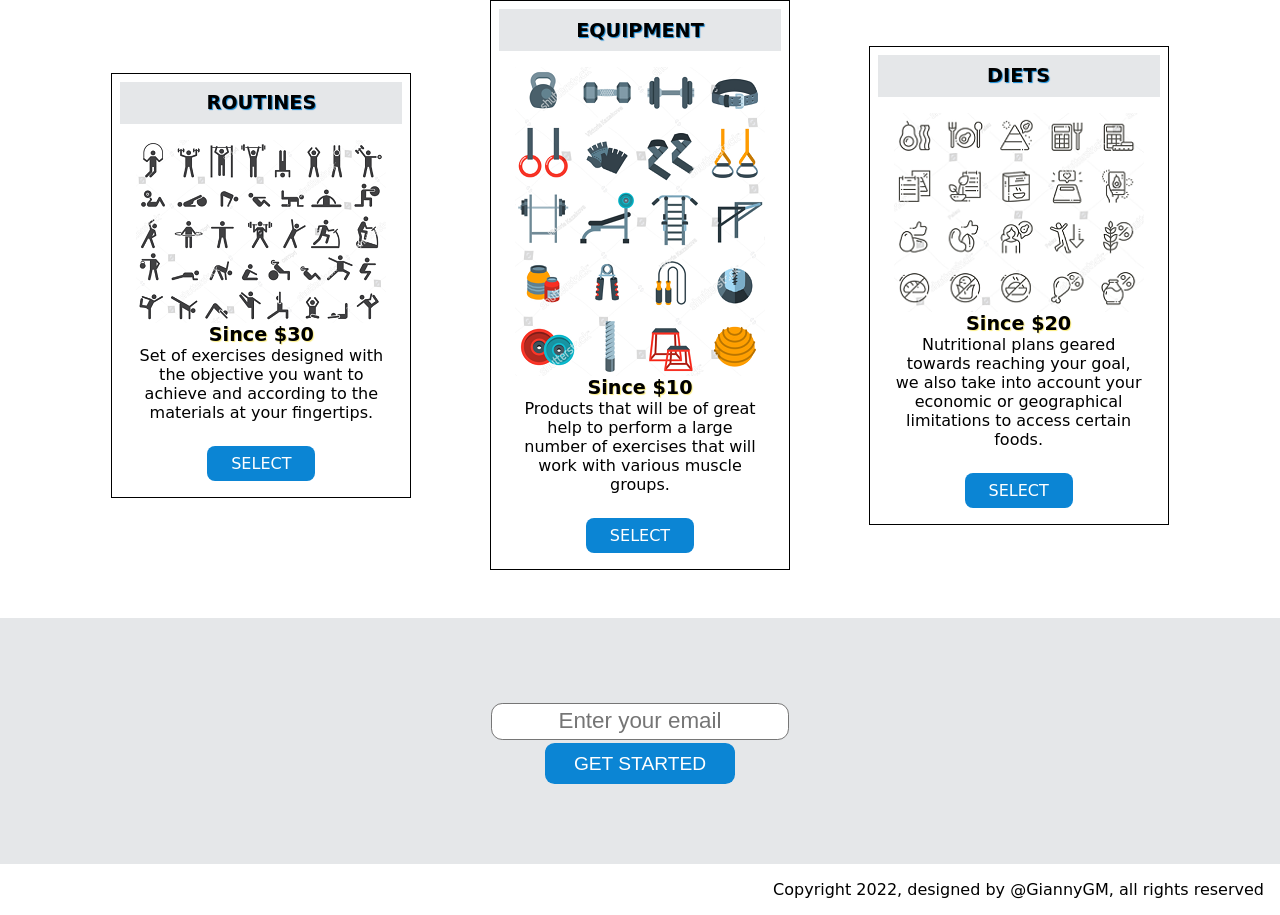
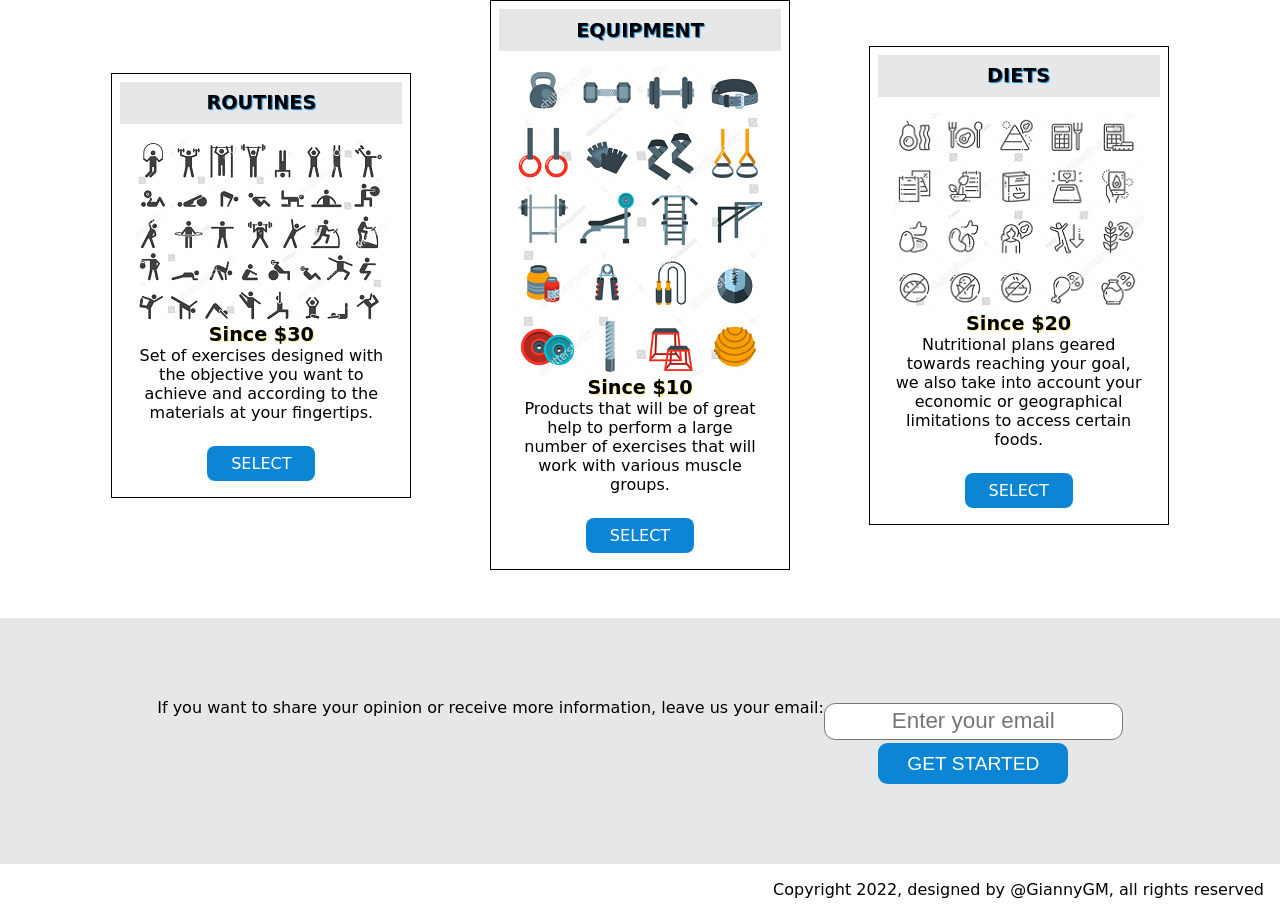
Before and after one commit to LilNoob23/InnovacionLandinPage, a plain HTML site: page index.html in a window 1280 px wide. Shown: the part 3061-3976 px from the top of the page. Drawn offline with nearby package versions, Linux system fonts and the light colour scheme; a web font is replaced by a local one.

Commit message:
third commit

```diff
--- a/index.html
+++ b/index.html
@@ -140,6 +140,7 @@
 
   <!-- Form -->
   <section id="contact">
+    <p>If you want to share your opinion or receive more information, leave us your email:</p>
     <form class="" id="form" action="https://www.freecodecamp.com/email-submit" method="post">
       <input type="email" id="email" name="email" value="" placeholder="Enter your email">
       <br>
```
